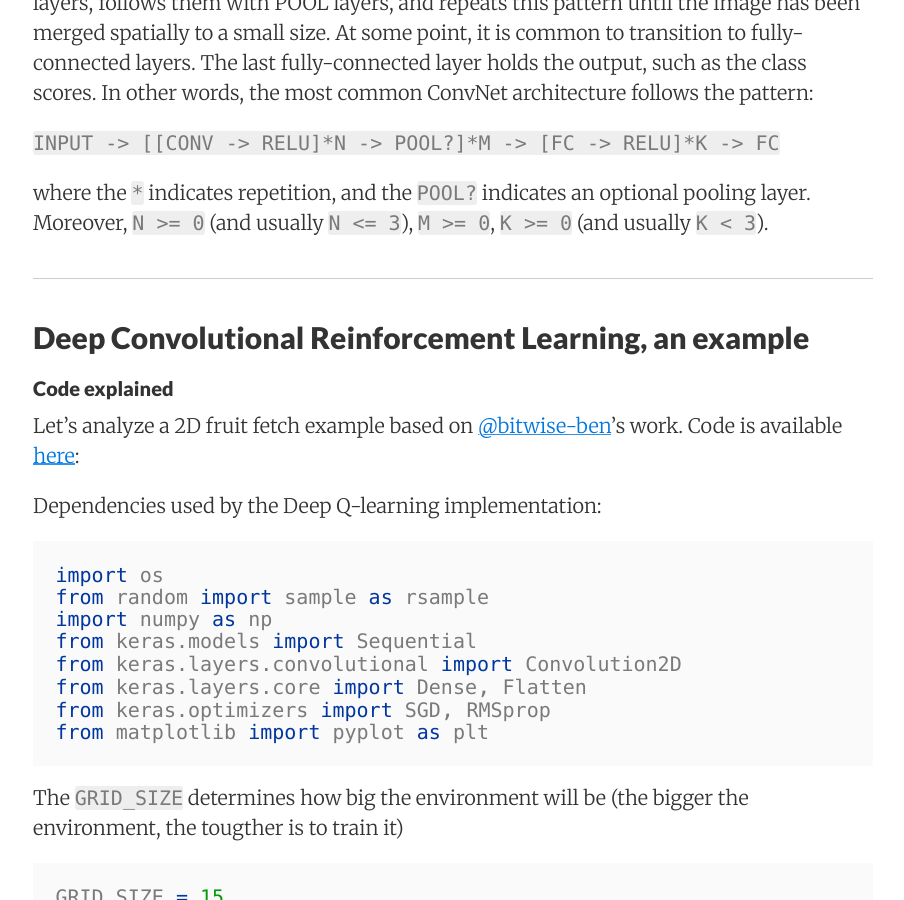
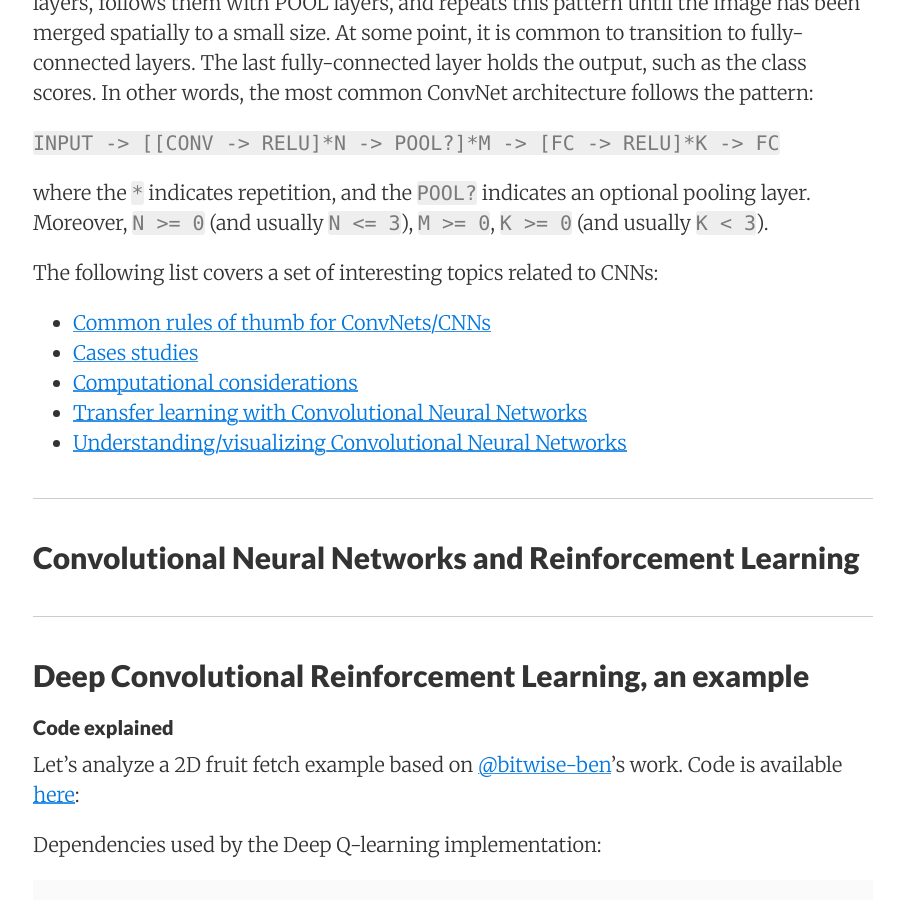
Before and after one commit to vmayoral/oldblog, a Jekyll site: the page built from _posts/2016-08-07-deep-convolutional-q-learning.md, in a window 1280 px wide and 900 px high, scrolled down 1716 px. Shown: the whole window, without its empty margins (187-1091 px from the left). Built offline with Jekyll 4.4.1, drawn with Linux system fonts in a browser that asks for light colours; nearby versions of some CDN libraries; some of the changed text lies outside the part shown.

Commit message:
convnets, wrap up intro

```diff
--- a/_posts/2016-08-07-deep-convolutional-q-learning.md
+++ b/_posts/2016-08-07-deep-convolutional-q-learning.md
@@ -9,8 +9,8 @@ mathjax: true
 
 - [Understanding Convolutional Neural Networks](#convnets)
   - [Motivation](#motivation)
-  - [Convolutional Neural Network Architectures](#architectures)
-- [Connecting Convolutional Neural Networks](#convnets)
+  - [Convolutional Neural Network architectures](#architectures)
+- [Convolutional Neural Networks and Reinforcement Learning](#convrl)
 - [Deep Convolutional Reinforcement Learning, an example](#example)
   - [Code explained](#code)
 - [Resources](#resources)
@@ -44,6 +44,18 @@ The most common form of a ConvNet architecture stacks a few Convolutional and RE
 `INPUT -> [[CONV -> RELU]*N -> POOL?]*M -> [FC -> RELU]*K -> FC`
 
 where the `*` indicates repetition, and the `POOL?` indicates an optional pooling layer. Moreover, `N >= 0` (and usually `N <= 3`), `M >= 0`, `K >= 0` (and usually `K < 3`).
+
+The following list covers a set of interesting topics related to CNNs:
+- [Common rules of thumb for ConvNets/CNNs](http://cs231n.github.io/convolutional-networks/#layersizepat)
+- [Cases studies](http://cs231n.github.io/convolutional-networks/#case)
+- [Computational considerations](http://cs231n.github.io/convolutional-networks/#comp)
+- [Transfer learning with Convolutional Neural Networks](http://cs231n.github.io/transfer-learning/)
+- [Understanding/visualizing Convolutional Neural Networks ](http://cs231n.github.io/understanding-cnn/)
+
+<hr>
+
+<div id='convrl'/>
+## Convolutional Neural Networks and Reinforcement Learning
 
 <hr>
 
```
